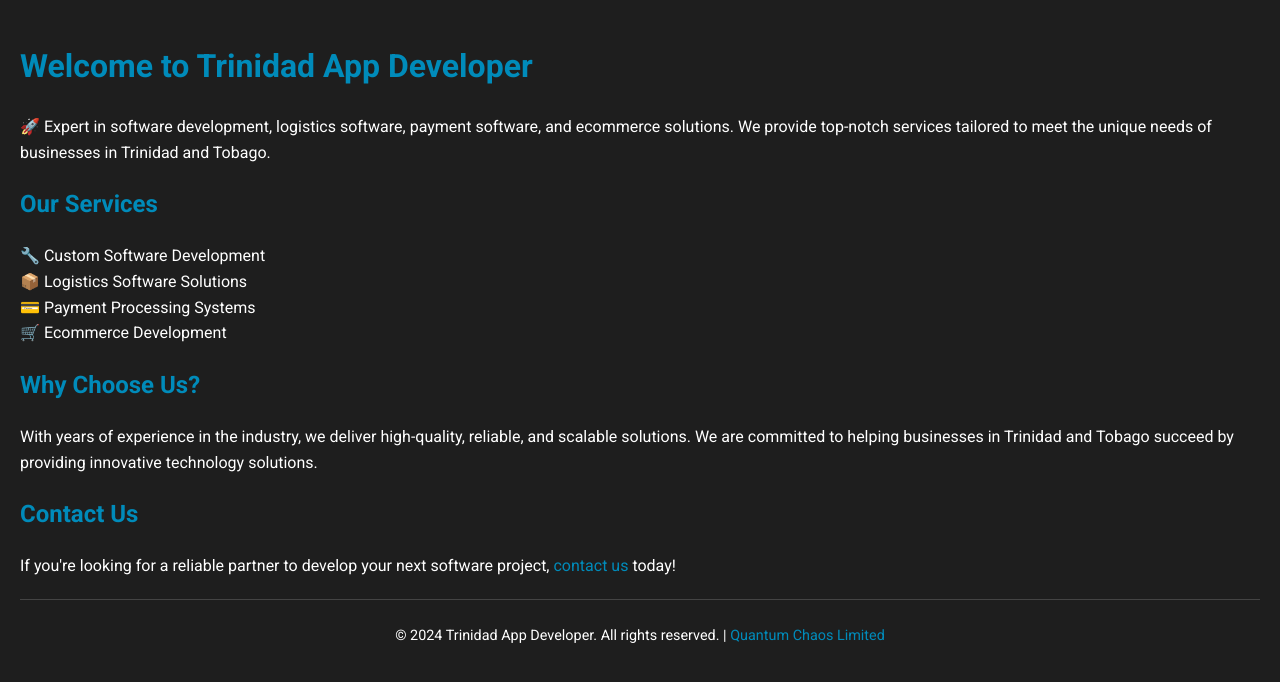
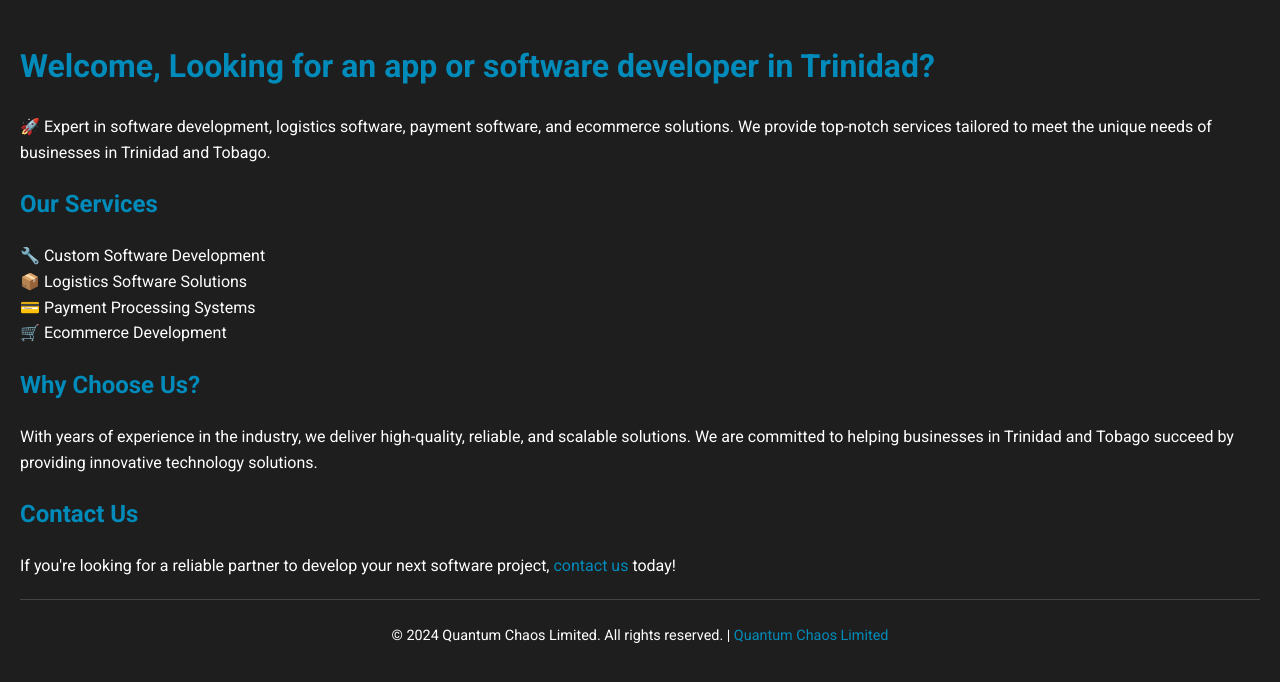
Before and after one commit to QuantumChaosLLC/quantumchaosllc.github.io, a plain HTML site: page index.html in a window 1280 px wide. Drawn offline with Linux system fonts and the light colour scheme.

Commit message:
update content

```diff
--- a/index.html
+++ b/index.html
@@ -43,7 +43,7 @@
 </head>
 
 <body>
-    <h1>Welcome to Trinidad App Developer</h1>
+    <h1>Welcome, Looking for an app or software developer in Trinidad?</h1>
     <p>🚀 Expert in software development, logistics software, payment software, and ecommerce solutions. We provide top-notch services tailored to meet the unique needs of businesses in Trinidad and Tobago.</p>
 
     <h2>Our Services</h2>
@@ -56,7 +56,7 @@
     <p>If you're looking for a reliable partner to develop your next software project, <a href="https://quantum-chaos.com" target="_blank">contact us</a> today!</p>
 
     <footer>
-        <p>&copy; 2024 Trinidad App Developer. All rights reserved. | <a href="https://quantum-chaos.com" target="_blank">Quantum Chaos Limited</a></p>
+        <p>&copy; 2024 Quantum Chaos Limited. All rights reserved. | <a href="https://quantum-chaos.com" target="_blank">Quantum Chaos Limited</a></p>
     </footer>
 </body>
 
```
